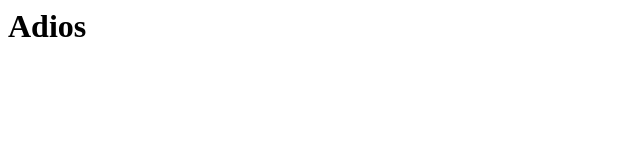
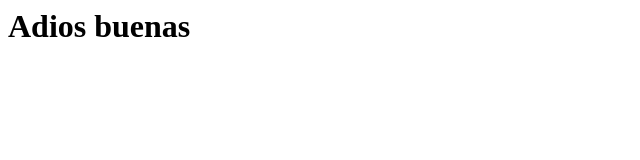
Before and after one commit to IBAIP/m8-web, a plain HTML site: page index.html in a window 1280 px wide. Shown: the whole page, without its empty margins (0-640 px from the left). Drawn offline with Linux system fonts and the light colour scheme.

```diff
--- a/index.html
+++ b/index.html
@@ -1 +1 @@
-<html><h1>Adios</h1></html>
+<html><h1>Adios buenas</h1></html>
```
